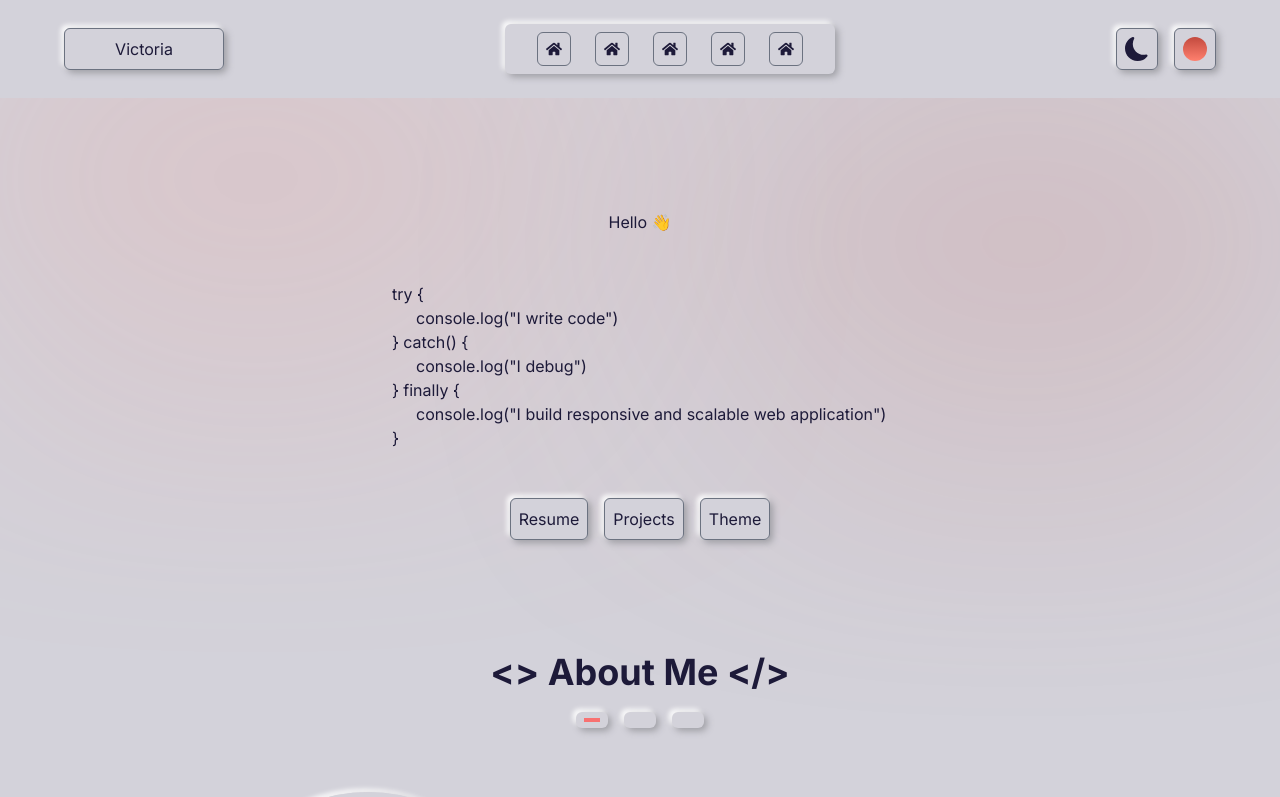
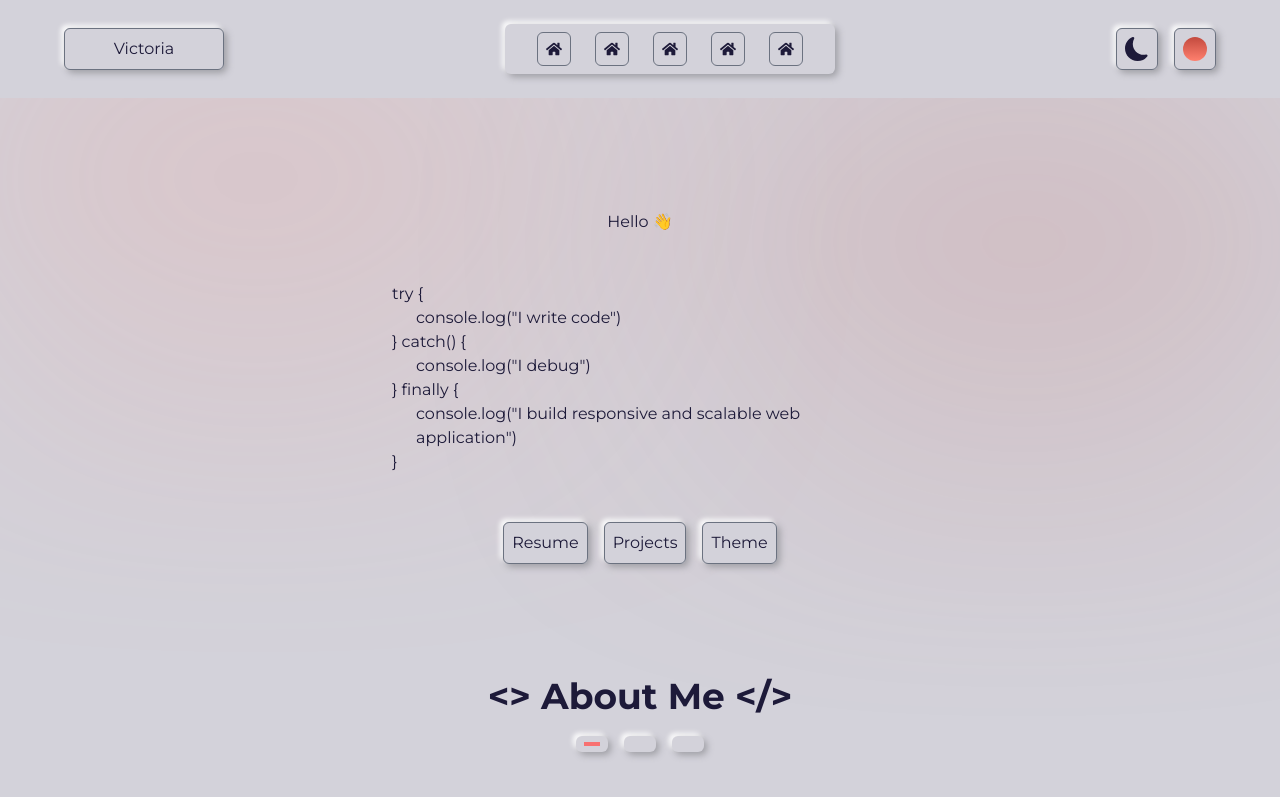
Before and after one commit to Vhickyy/my_portfolio, a Next.js app: page / in a window 1280 px wide. Shown: the top 797 px of the page. Built offline with nearby package versions, Linux system fonts and the light colour scheme.

Commit message:
montserrat font

```diff
--- a/src/app/layout.tsx
+++ b/src/app/layout.tsx
@@ -3,7 +3,8 @@ import { Inter,Montserrat } from 'next/font/google'
 import './globals.css'
 import { PortfolioContextProvider } from '@/context/PortfolioContext'
 
-const inter = Inter({ subsets: ['latin'] })
+// const inter = Inter({ subsets: ['latin'] })
+const montserrat = Montserrat({ subsets: ['latin'] })
 
 export const metadata: Metadata = {
   title: 'Create Next App',
@@ -18,7 +19,7 @@ export default function RootLayout({
   return (
     <html lang="en">
       <PortfolioContextProvider>
-        <body className={`${inter.className} bg-bgColor max-w-[1400px] mx-auto text-textColor`}>{children}</body>
+        <body className={`${montserrat.className} bg-bgColor max-w-[1400px] mx-auto text-textColor`}>{children}</body>
       </PortfolioContextProvider>
     </html>
   )
```
